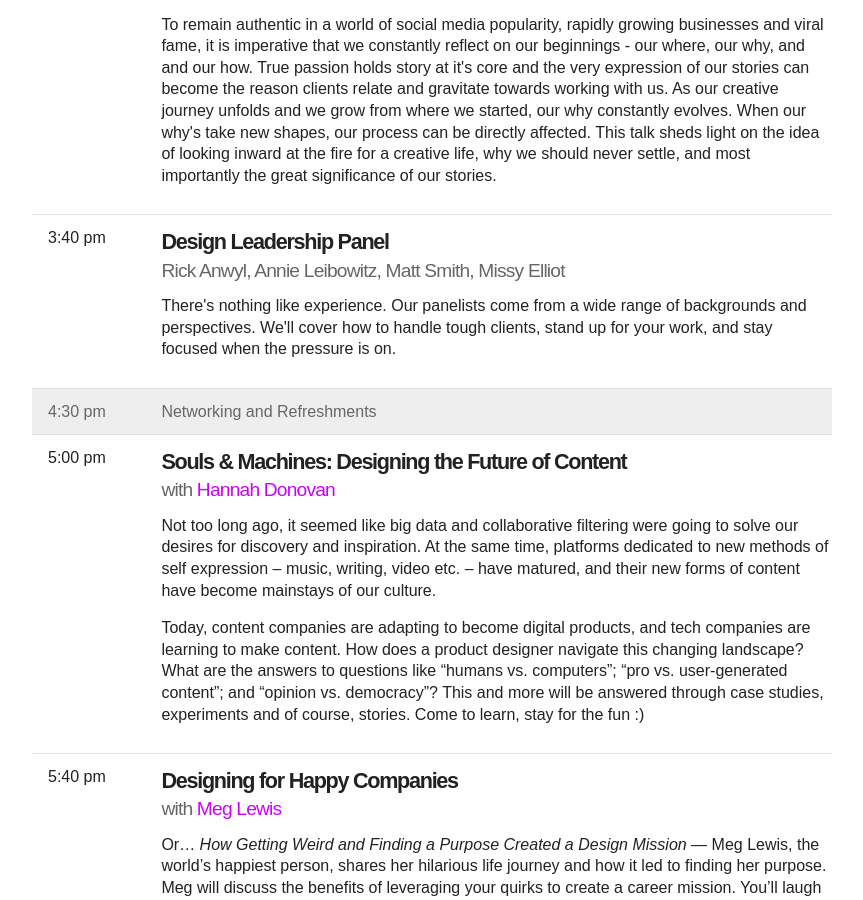
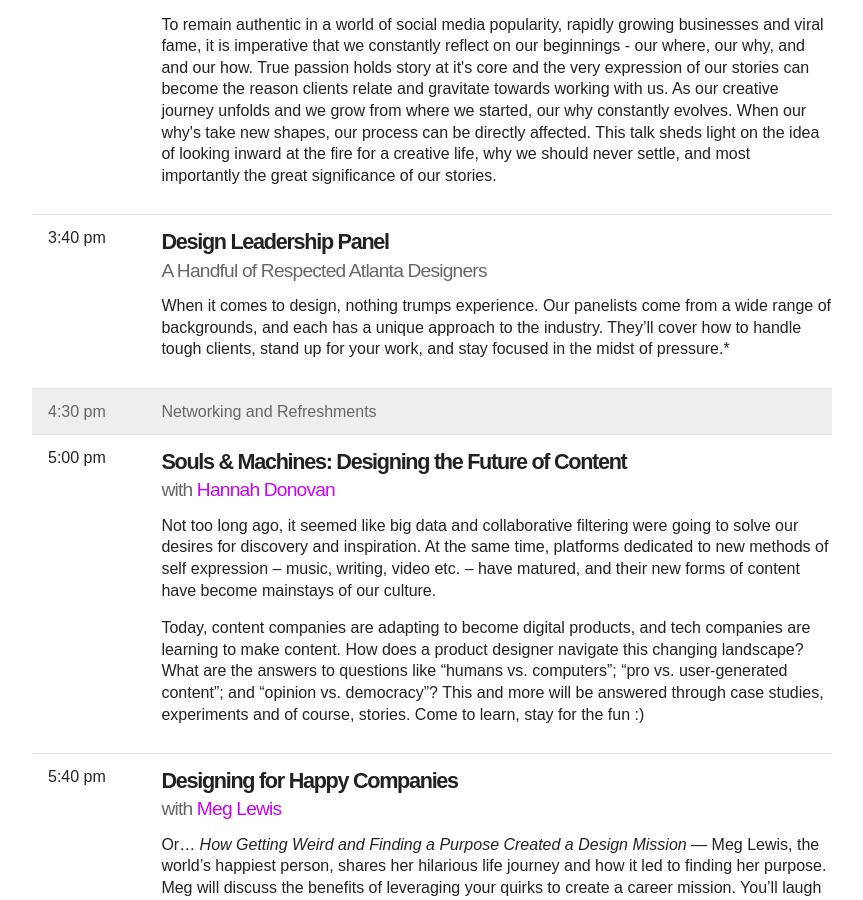
Before and after one commit to ninelabs/webafternoon, a Jekyll site: the page built from index.html, in a window 1280 px wide and 900 px high, scrolled down 5733 px. Shown: the whole window, without its empty margins (208-1071 px from the left). Built offline with Jekyll 4.4.1, drawn with Linux system fonts in a browser that asks for light colours; nearby versions of some CDN libraries.

Commit message:
Updated panel description

```diff
--- a/_includes/schedule.html
+++ b/_includes/schedule.html
@@ -45,8 +45,8 @@
           <td class="talk-time">3:40 pm</td>
           <td class="talk-info">
             <h4 class="talk-title">Design Leadership Panel</h4>
-            <h5 class="talk-speaker">Rick Anwyl, Annie Leibowitz, Matt Smith, Missy Elliot</h5>
-            <p>There's nothing like experience. Our panelists come from a wide range of backgrounds and perspectives. We'll cover how to handle tough clients, stand up for your work, and stay focused when the pressure is on.</p>
+            <h5 class="talk-speaker">A Handful of Respected Atlanta Designers</h5>
+            <p>When it comes to design, nothing trumps experience. Our panelists come from a wide range of backgrounds, and each has a unique approach to the industry. They’ll cover how to handle tough clients, stand up for your work, and stay focused in the midst of pressure.*</p>
           </td>
         </tr>
         <tr class="break">
```
